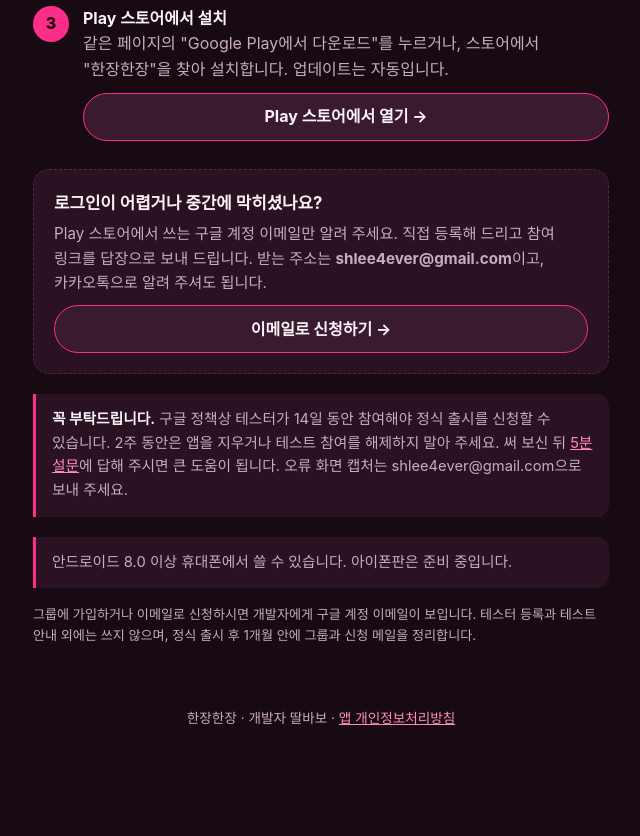
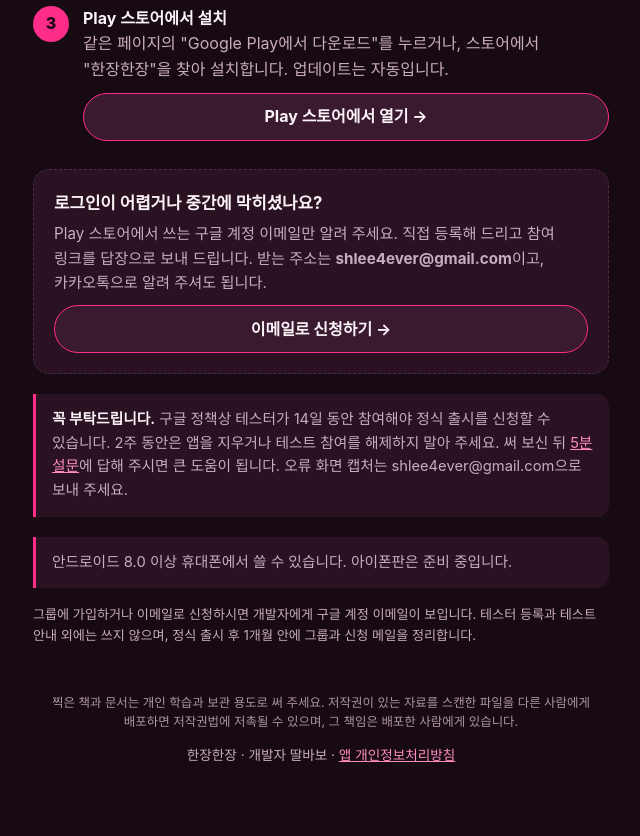
Before and after one commit to hanjanghanjang/hanjanghanjang.github.io, a plain HTML site: page beta/index.html in a window 1280 px wide. Shown: the part 2112-2948 px from the top of the page, without its empty margins (319-959 px from the left). Before the commit the page ends 2911 px from the top, so only its background shows below. Drawn offline with Linux system fonts and the light colour scheme.

Commit message:
테스터 안내에 저작권 안내 추가
Co-Authored-By: Claude Opus 5.5 <noreply@anthropic.com>

```diff
--- a/beta/index.html
+++ b/beta/index.html
@@ -66,6 +66,7 @@
 </main>
 
 <footer>
+  <p class="copyright-note">찍은 책과 문서는 개인 학습과 보관 용도로 써 주세요. 저작권이 있는 자료를 스캔한 파일을 다른 사람에게 배포하면 저작권법에 저촉될 수 있으며, 그 책임은 배포한 사람에게 있습니다.</p>
   <p>한장한장 · 개발자 딸바보 · <a href="../privacy/">앱 개인정보처리방침</a></p>
 </footer>
 </body>
--- a/beta/style.css
+++ b/beta/style.css
@@ -103,3 +103,4 @@ footer { max-width: 640px; margin: 0 auto; padding: 40px var(--gutter) 56px; col
 .fallback { margin: 28px 0 0; padding: 20px; border: 1px dashed var(--line); border-radius: var(--radius-md); background: var(--surface); }
 .fallback h3 { margin: 0 0 6px; font-size: 1.05rem; }
 .fallback p { margin: 0; color: var(--muted); font-size: 0.95rem; }
+.copyright-note { margin: 0 0 12px; font-size: 0.78rem; line-height: 1.5; opacity: 0.85; }
```
